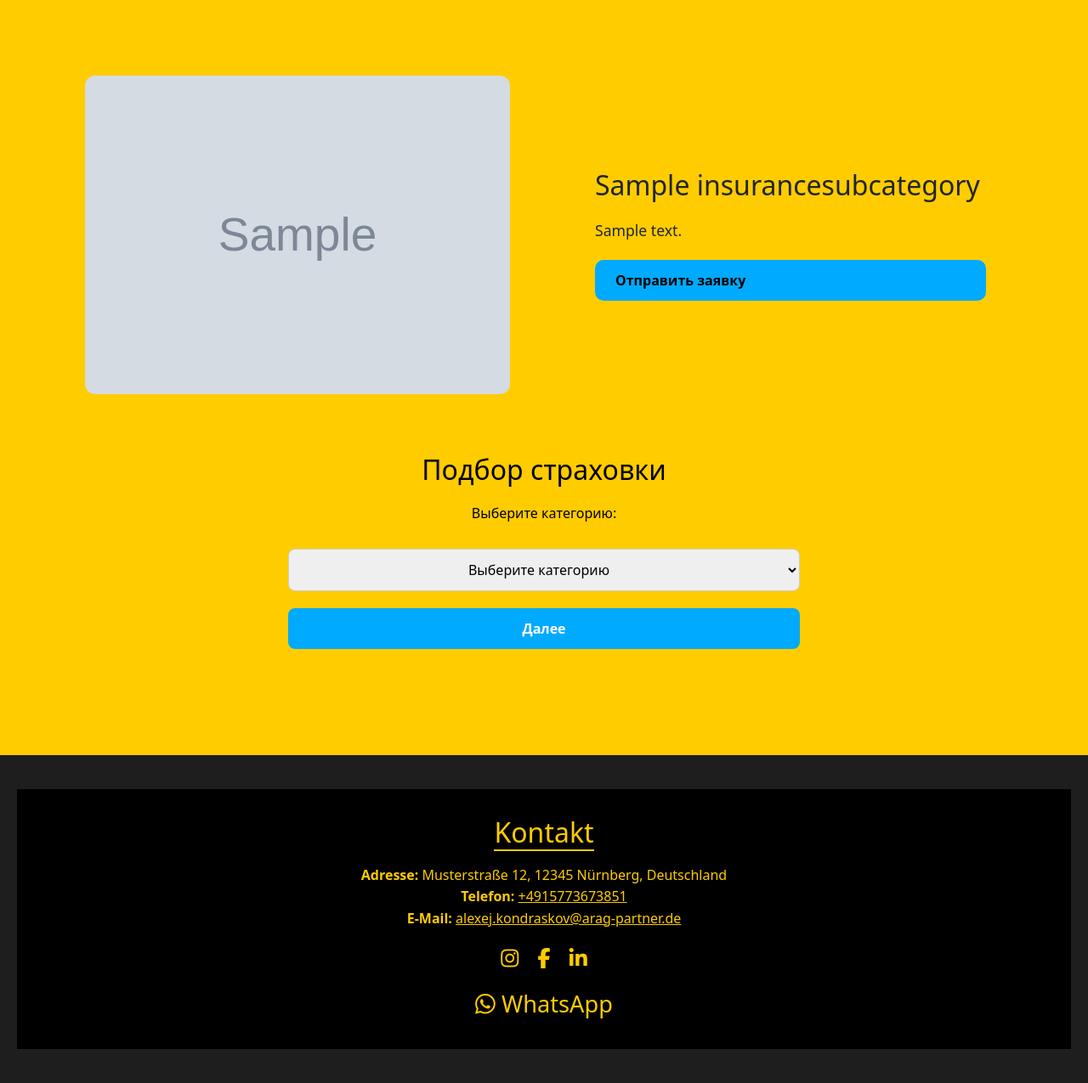
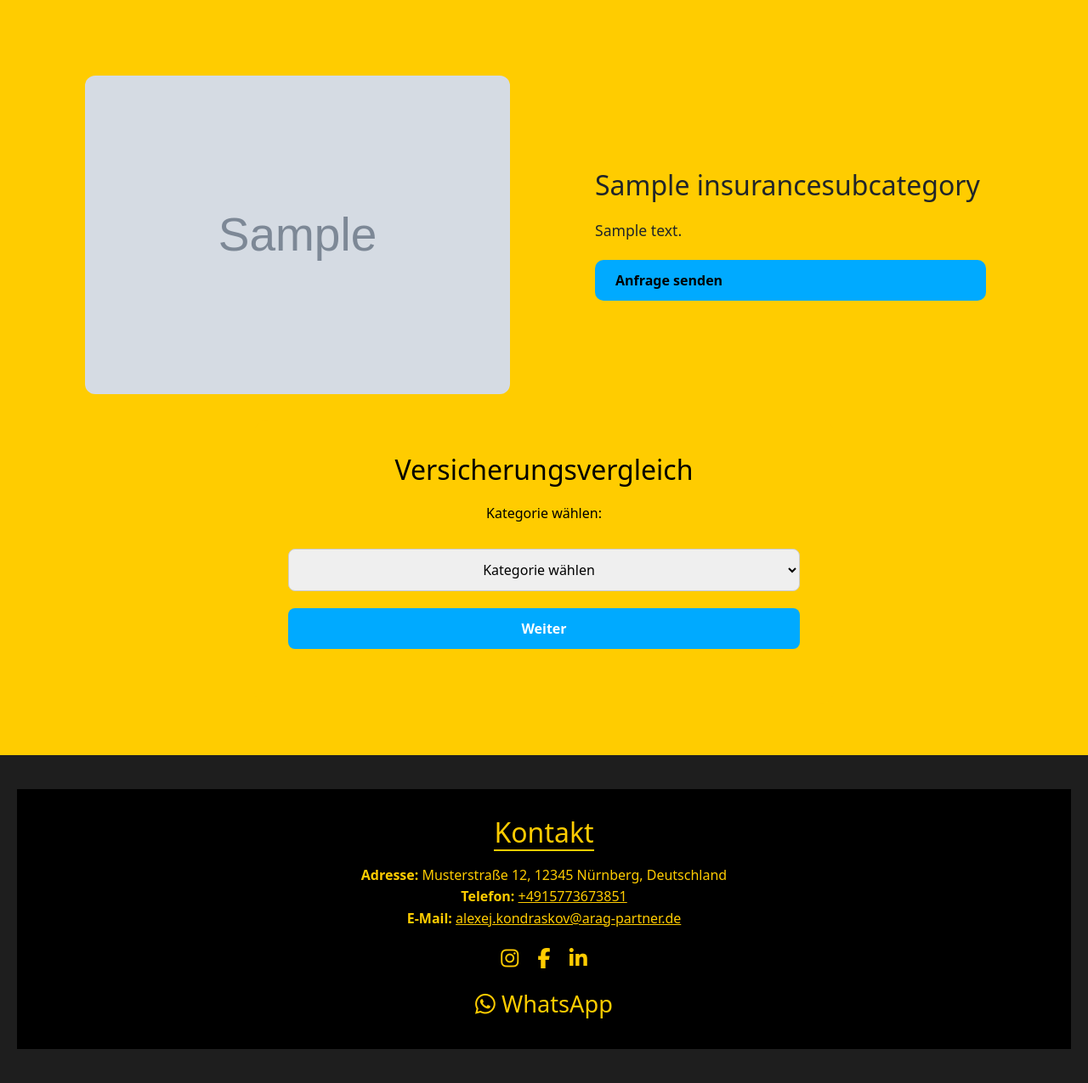
Before and after one commit to Vladimir-Strelec/insurance, a Django app: page /subcategory/1/1/ in a window 1280 px wide. Shown: the part 834-2109 px from the top of the page at 85% size. Run offline with Django 5.2, Linux system fonts and the light colour scheme; tables that the repository leaves empty hold one stand-in row (values such as "Sample post"); grey boxes marked "Sample" are stand-in pictures.

Commit message:
Fix Backend

```diff
--- a/insuranceProject/myproject/template/hero/hero-details.html
+++ b/insuranceProject/myproject/template/hero/hero-details.html
@@ -1,6 +1,6 @@
 <div class="hero-content">
         <h1>{{ subcategory }}</h1>
         <p>Hier finden Sie ausführliche Informationen zu dieser Unterkategorie – kompakt, verständlich und auf Ihre Bedürfnisse zugeschnitten.</p>
-        <a class="hero-button" href="#1">Подробнее</a>
+        <a class="hero-button" href="#1">Mehr erfahren</a>
 
     </div>
--- a/insuranceProject/myproject/template/insurance/insurance_dynamic_form.html
+++ b/insuranceProject/myproject/template/insurance/insurance_dynamic_form.html
@@ -3,44 +3,43 @@
 <div class="parallax-container">
     <div class="overlay">
         <div class="form-wrapper" id="section2">
-            <h2 class="label">Подбор страховки</h2>
+            <h2 class="label">Versicherungsvergleich</h2>
             <form id="lead-form">
-                <!-- Шаг 1 -->
+                <!-- Schritt 1 -->
                 <div class="form-step active" id="step-1">
-                    <label for="main_category">Выберите категорию:</label>
+                    <label for="main_category">Kategorie wählen:</label>
                     <select class="input" id="main_category" required>
                         {% if main_categories %}
-                        <option disabled selected value="">Выберите категорию</option>
+                        <option disabled selected value="">Kategorie wählen</option>
                         {% else %}
-                        <option disabled selected>Нет доступных категорий</option>
+                        <option disabled selected>Keine verfügbaren Kategorien</option>
                         {% endif %}
                         {% for main in main_categories %}
-                        <option value="{{ main.id }}">{{main.name}}</option>
-
+                        <option value="{{ main.id }}">{{ main.name }}</option>
                         {% endfor %}
                     </select>
-                    <button class="submit-btn next-btn" type="button">Далее</button>
+                    <button class="submit-btn next-btn" type="button">Weiter</button>
                 </div>
 
-                <!-- Шаг 2 -->
+                <!-- Schritt 2 -->
                 <div class="form-step" id="step-2">
-                    <label for="subcategory">Выберите подкатегорию:</label>
+                    <label for="subcategory">Unterkategorie wählen:</label>
                     <select class="input" id="subcategory" required>
-                        <option value="">Сначала выберите категорию</option>
+                        <option value="">Bitte zuerst eine Kategorie wählen</option>
                     </select>
-                    <button class="submit-btn next-btn" type="button">Далее</button>
+                    <button class="submit-btn next-btn" type="button">Weiter</button>
                 </div>
 
-                <!-- Шаг 3 -->
+                <!-- Schritt 3 -->
                 <div class="form-step" id="step-3">
                     {% csrf_token %}
-                    <label for="name">Ваше имя:</label>
+                    <label for="name">Ihr Name:</label>
                     <input class="input" id="name" required type="text">
-                    <label for="email">Email:</label>
+                    <label for="email">E-Mail:</label>
                     <input class="input" id="email" required type="email">
-                    <label for="phone">Телефон:</label>
+                    <label for="phone">Telefon:</label>
                     <input class="input" id="phone" required type="tel">
-                    <button class="submit-btn" type="submit">Отправить</button>
+                    <button class="submit-btn" type="submit">Absenden</button>
                 </div>
 
                 <div class="message" id="response-message"></div>
--- a/insuranceProject/myproject/template/insurance/subcategory_detail.html
+++ b/insuranceProject/myproject/template/insurance/subcategory_detail.html
@@ -7,17 +7,17 @@
 
     <div class="highlight-container">
         <div class="highlight-image parallax-bg">
-            <img class="highlight-image" src="{{ subcategory.image.url }}" alt="Some image description" loading="lazy">
+            <img class="highlight-image" src="{{ subcategory.image.url }}" alt="Bildbeschreibung" loading="lazy">
         </div>
         <div class="highlight-text" id="1">
             {% if message %}
-            <p> Spasibo za vashu zayavku mi s vami svyajemsya v korotkie sroki! </p>
+            <p>Vielen Dank für Ihre Anfrage! Wir werden Sie in Kürze kontaktieren.</p>
             {% endif %}
             <h2>{{ subcategory.name }}</h2>
             <p>
-                {{subcategory.description}}
+                {{ subcategory.description }}
             </p>
-            <a href="#section2" class="cta-btn">Отправить заявку</a>
+            <a href="#section2" class="cta-btn">Anfrage senden</a>
         </div>
     </div>
     {% include "insurance/insurance_dynamic_form.html" %}
--- a/insuranceProject/myproject/template/navbar.html
+++ b/insuranceProject/myproject/template/navbar.html
@@ -4,7 +4,7 @@
             <div class="logo-circle">ALEX</div>
         </div>
 
-        <button aria-controls="navbarSupportedContent" aria-expanded="false" aria-label="Toggle navigation"
+        <button aria-controls="navbarSupportedContent" aria-expanded="false" aria-label="Navigation umschalten"
                 class="navbar-toggler"
                 data-bs-target="#navbarSupportedContent" data-bs-toggle="collapse" type="button">
             <span class="navbar-toggler-icon"></span>
@@ -13,18 +13,18 @@
         <div class="collapse navbar-collapse" id="navbarSupportedContent">
             <ul class="navbar-nav me-auto mb-2 mb-lg-0">
                 <li>
-                    <a aria-current="page" class="dropdown-item" href="{% url 'insurance_dynamic' %}">Home</a>
+                    <a aria-current="page" class="dropdown-item" href="{% url 'insurance_dynamic' %}">Startseite</a>
                 </li>
                 <li>
                     <a class="dropdown-item" href="#">Link</a>
                 </li>
                 <li>
-                    <a class="dropdown-item" href="#">About us</a>
+                    <a class="dropdown-item" href="#kontakt">Über uns</a>
                 </li>
                 <li class="nav-item dropdown">
                     <a aria-expanded="false" class="nav-links dropdown-toggle" data-bs-toggle="dropdown" href="#"
                        id="navbarDropdown" role="button">
-                        Insurances
+                        Versicherungen
                     </a>
 
                     <ul aria-labelledby="navbarDropdown" class="dropdown-menu">
@@ -32,21 +32,18 @@
                         {% if request.resolver_match.url_name == 'insurance_dynamic' %}
                         <li><a class="dropdown-item" href="#{{ forloop.counter0 }}">{{ main.name }}</a></li>
                         {% else %}
-                        <li><a class="dropdown-item" href="{% url 'insurance_dynamic' %}#{{ forloop.counter0 }}">{{
-                            main.name }}</a></li>
+                        <li><a class="dropdown-item" href="{% url 'insurance_dynamic' %}#{{ forloop.counter0 }}">{{ main.name }}</a></li>
                         {% endif %}
                         {% endfor %}
-
                     </ul>
-
 
                 <li>
                     <hr class="dropdown-divider">
                 </li>
             </ul>
             <form class="d-flex">
-                <input aria-label="Search" class="form-control me-2" placeholder="Search" type="search">
-                <button class="btn btn-outline-success" type="submit">Search</button>
+                <input aria-label="Suche" class="form-control me-2" placeholder="Suchen" type="search">
+                <button class="btn btn-outline-success" type="submit">Suchen</button>
             </form>
         </div>
     </div>
```
